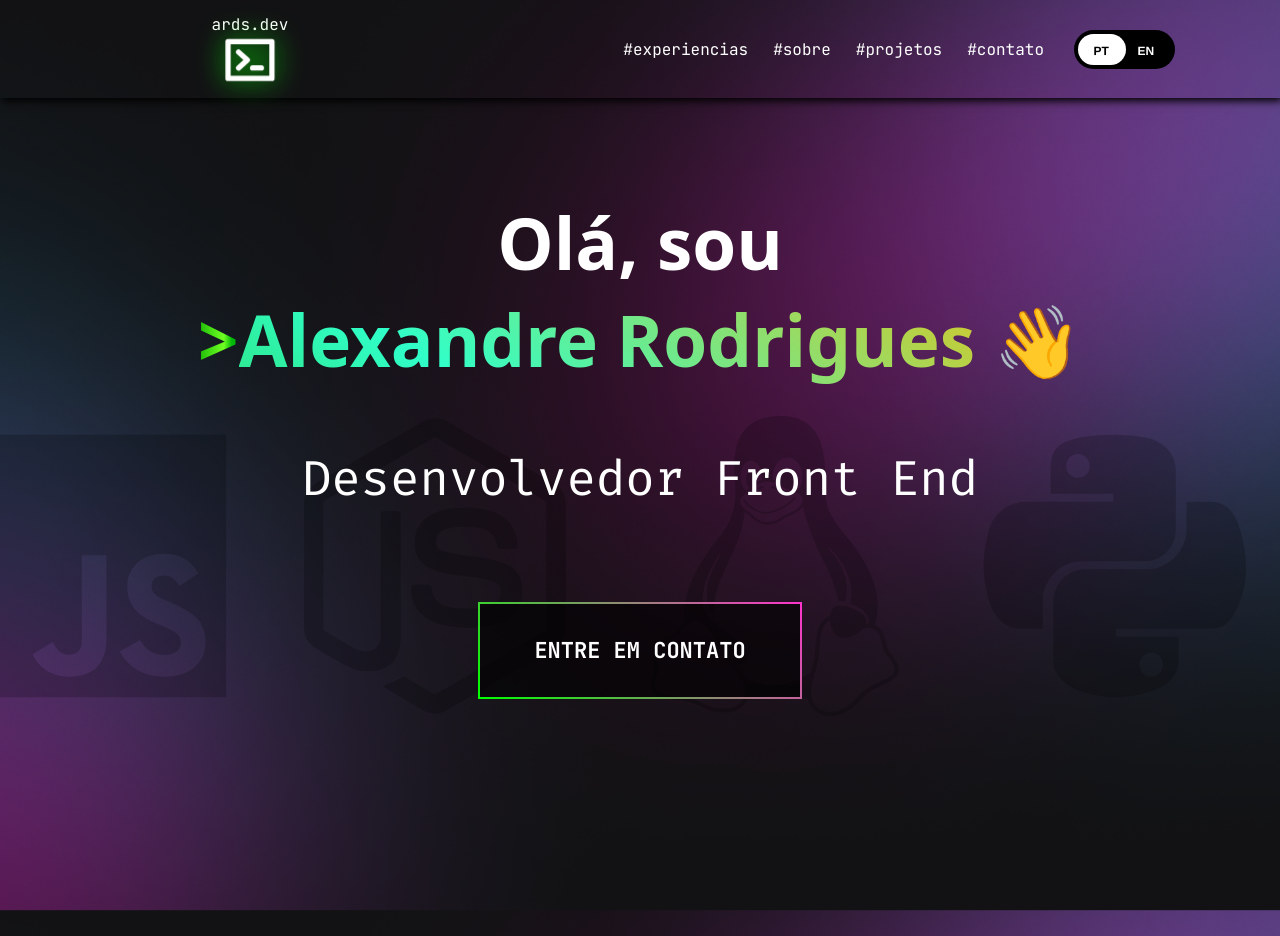
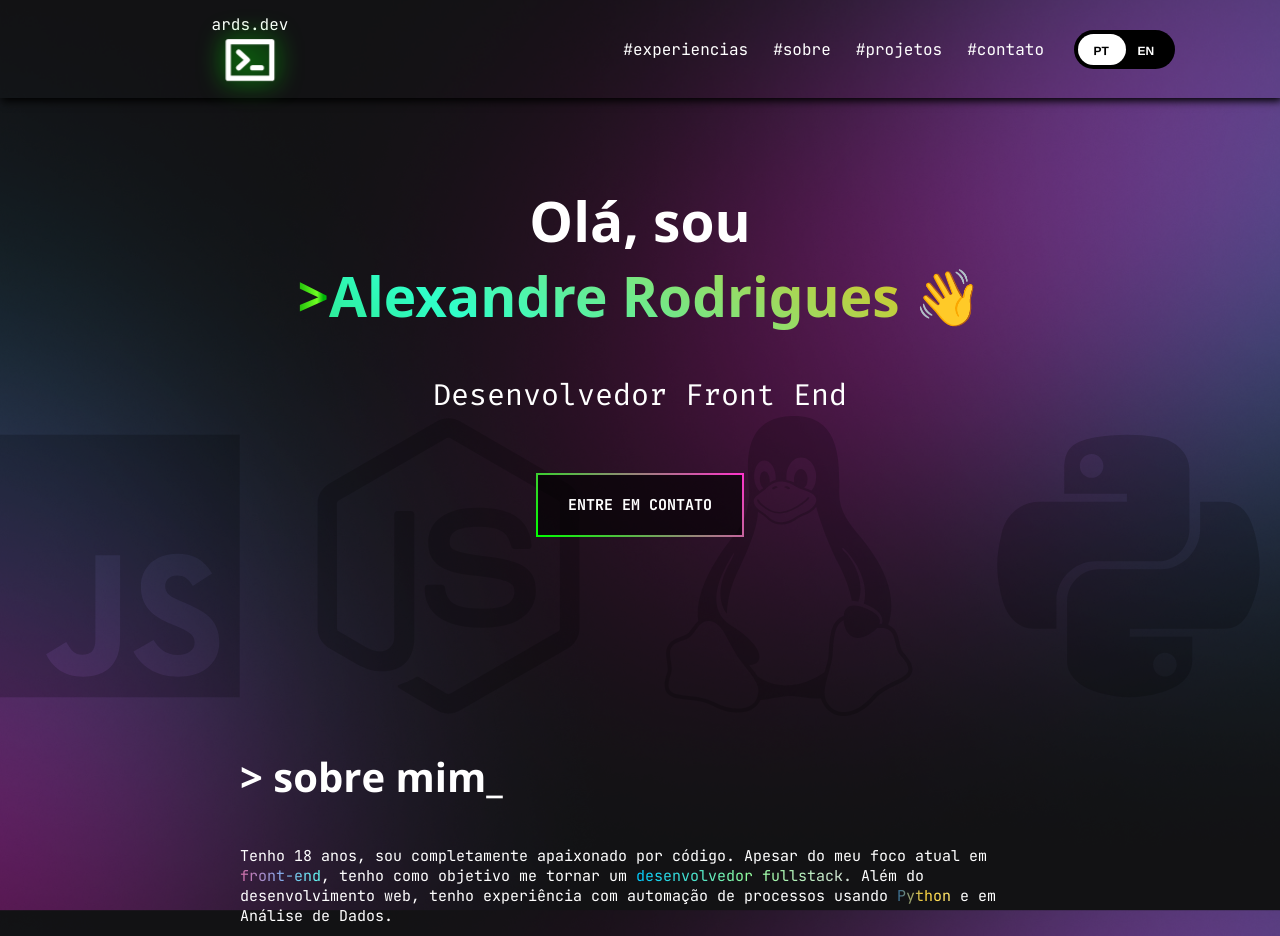
Before and after one commit to ardszsantos/portifolio, a React (Create React App) app: page / in a window 1280 px wide. Shown: the top 936 px of the page. Built offline with nearby package versions, Linux system fonts and the light colour scheme.

Commit message:
please just please dont conflict

```diff
--- a/src/i18n.js
+++ b/src/i18n.js
@@ -108,8 +108,8 @@ const resources = {
       "contact_title": "Get in Touch",
       "contact_whatsapp": "11 99870-1122",
       "contact_email": "alexandrerdrsantos01@gmail.com",
-      "contact_instagram": "Instagram (add later)",
-      "contact_discord": "Discord (add later)",
+      "contact_instagram": "@llexanddre",
+      "contact_discord": "ale.devv",
       "contact_form_email": "Your Email",
       "contact_form_subject": "Subject",
       "contact_form_message": "Your Message",
@@ -217,8 +217,8 @@ const resources = {
       "contact_title": "Entre em Contato",
       "contact_whatsapp": "11 99870-1122",
       "contact_email": "alexandrerdrsantos01@gmail.com",
-      "contact_instagram": "Instagram (adicionar depois)",
-      "contact_discord": "Discord (adicionar depois)",
+      "contact_instagram": "@llexanddre",
+      "contact_discord": "ale.devv",
       "contact_form_email": "Seu Email",
       "contact_form_subject": "Assunto",
       "contact_form_message": "Sua Mensagem",
--- a/src/styles/about-me.css
+++ b/src/styles/about-me.css
@@ -116,6 +116,8 @@
     align-items: center;
     justify-content: center;
   }
+
+
 }
 
 @media (min-width: 801px) and (max-width: 1370px ) {
@@ -127,6 +129,18 @@
     align-items: center;
     justify-content: center;
   }
+
+  .about-container h1 {
+    font-size: 40px;
+    font-family: "Open Sans", sans-serif;
+  }
+
+  .about-p {
+    font-size: 15px;
+  }
+
+
+
 }
 
 
--- a/src/styles/experiences.css
+++ b/src/styles/experiences.css
@@ -27,6 +27,10 @@
   .experiences-sub-wrapper {
     transform: scale(0.75);
   }
+
+  .experiences-wrapper {
+    margin-top: 0;
+  }
 }
 
 
--- a/src/styles/hero-page.css
+++ b/src/styles/hero-page.css
@@ -119,7 +119,21 @@
 
   .text-container button {
     margin-top: 1.5em;
+    font-size: 15px;
+    padding: 20px 30px;
   }
+
+  .text-container h1 {
+    font-size: 55px;
+  }
+
+  .text-container p {
+    font-size: 30px;
+    font-family: "Fira Code", monospace;
+    line-height: 170%;
+  }
+
+
 }
 
 
--- a/src/styles/modalStyles.css
+++ b/src/styles/modalStyles.css
@@ -175,6 +175,7 @@
   .modal-content {
     width: 60%;
     padding: 40px;
+    margin-top: 3em;
   }
 
   .modal-flex-container {
--- a/src/styles/projectCard.css
+++ b/src/styles/projectCard.css
@@ -71,7 +71,7 @@
 @media (max-width: 1500px) {
   .projectCardContainer {
     height: 7.5em;
-    width: 400px;
+    width: 480px;
   }
 
   .projectCardContainer:hover {
```
